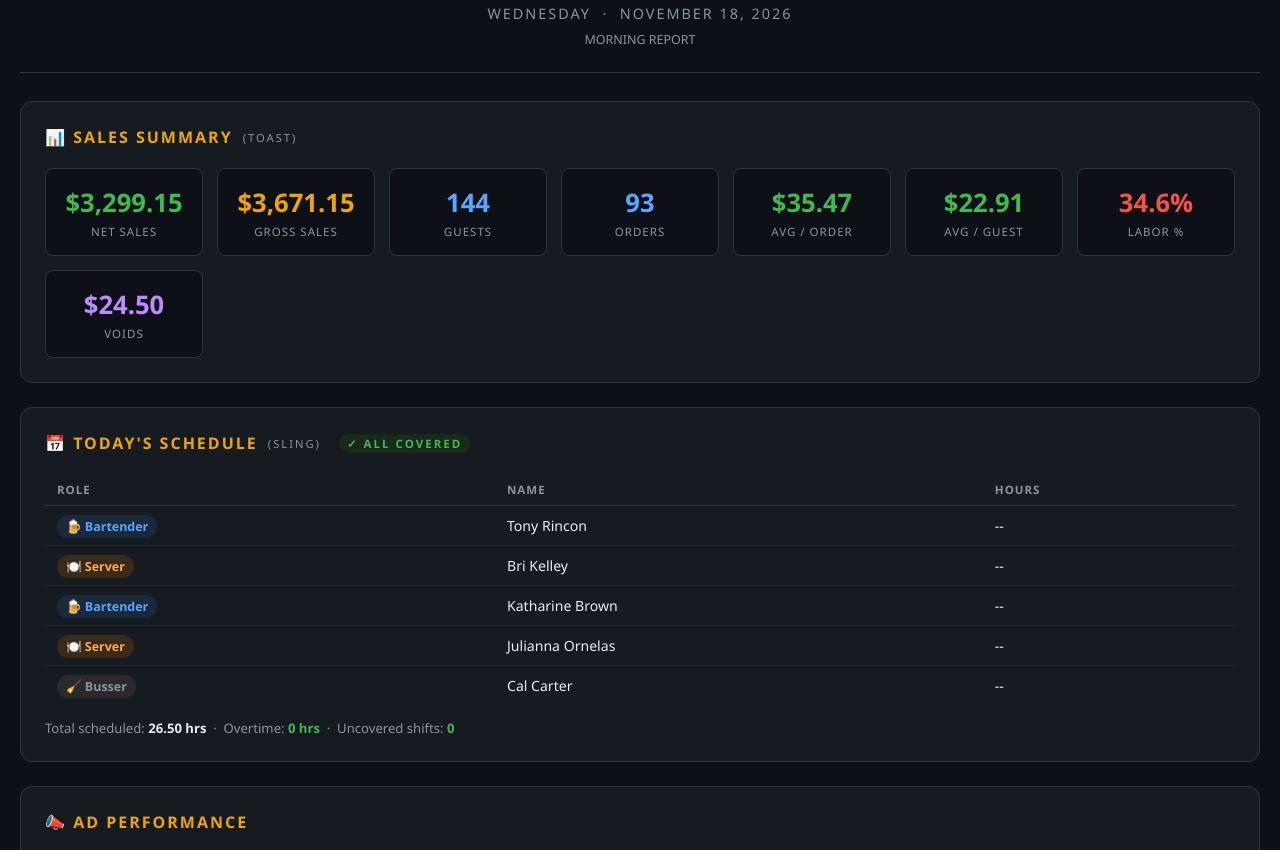
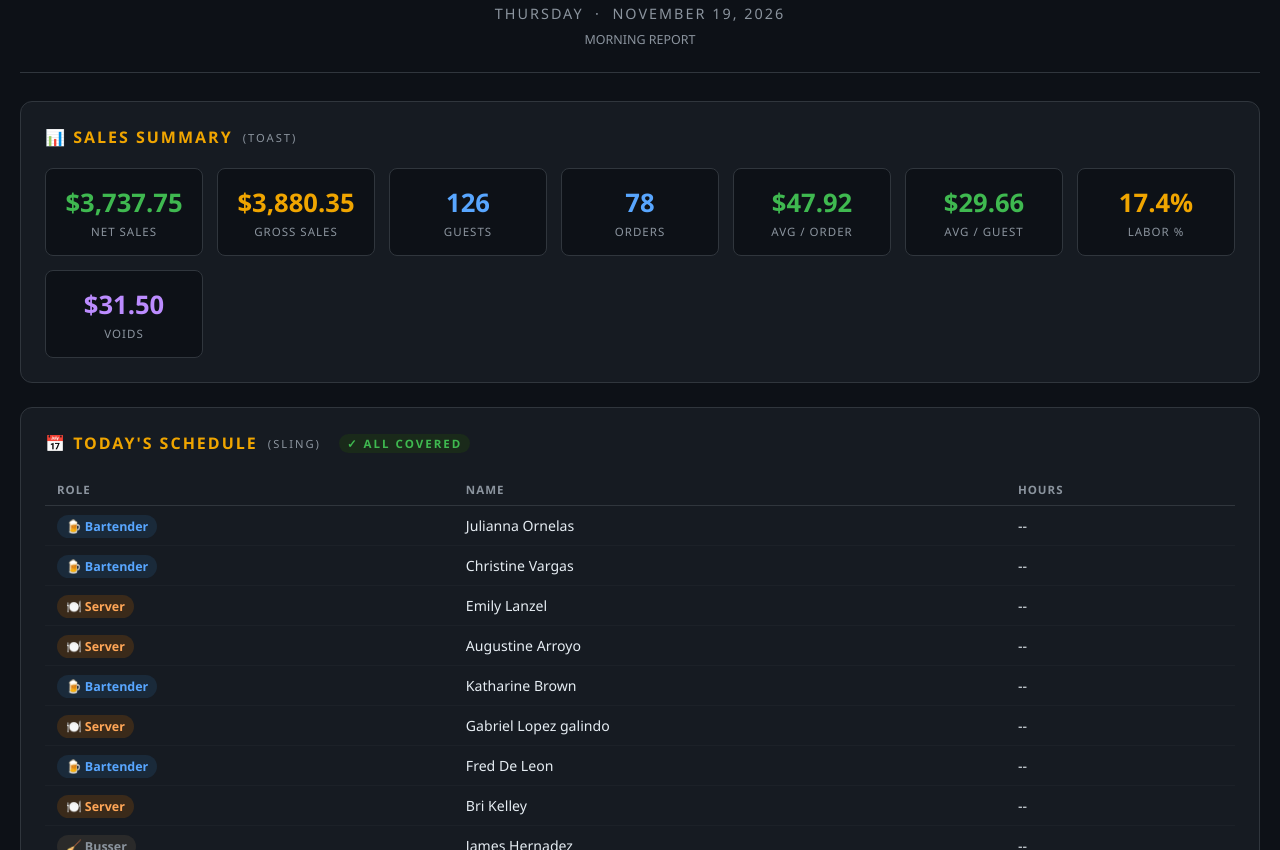
Before and after one commit to mojobrewhouse-cpu/brewhouse-hub, a plain HTML site: page Brewhouse_Morning_Report.html in a window 1280 px wide. Shown: the part 97-947 px from the top of the page. Drawn offline with Linux system fonts and the light colour scheme.

Commit message:
Auto-update Morning Report - November 20, 2026

```diff
--- a/Brewhouse_Morning_Report.html
+++ b/Brewhouse_Morning_Report.html
@@ -3,7 +3,7 @@
 <head>
 <meta charset="UTF-8">
 <meta name="viewport" content="width=device-width, initial-scale=1.0">
-<title>Brewhouse Morning Report — November 18, 2026</title>
+<title>Brewhouse Morning Report — November 19, 2026</title>
 <style>
   :root {
     --bg: #0d1117; --card: #161b22; --border: #30363d;
@@ -58,7 +58,7 @@
 <body>
 <div class="header">
   <h1>🍺 The Brewhouse</h1>
-  <div class="date">WEDNESDAY &nbsp;·&nbsp; NOVEMBER 18, 2026</div>
+  <div class="date">THURSDAY &nbsp;·&nbsp; NOVEMBER 19, 2026</div>
   <div style="color:var(--muted);font-size:0.78rem;margin-top:8px;">MORNING REPORT</div>
 </div>
 
@@ -67,35 +67,35 @@
   <div class="section-title">📊 Sales Summary <span style="font-size:0.7rem;color:var(--muted);font-weight:400">(Toast)</span></div>
   <div class="metrics">
     <div class="metric">
-      <div class="metric-value">$3,299.15</div>
+      <div class="metric-value">$3,737.75</div>
       <div class="metric-label">Net Sales</div>
     </div>
     <div class="metric amber">
-      <div class="metric-value">$3,671.15</div>
+      <div class="metric-value">$3,880.35</div>
       <div class="metric-label">Gross Sales</div>
     </div>
     <div class="metric blue">
-      <div class="metric-value">144</div>
+      <div class="metric-value">126</div>
       <div class="metric-label">Guests</div>
     </div>
     <div class="metric blue">
-      <div class="metric-value">93</div>
+      <div class="metric-value">78</div>
       <div class="metric-label">Orders</div>
     </div>
     <div class="metric">
-      <div class="metric-value">$35.47</div>
+      <div class="metric-value">$47.92</div>
       <div class="metric-label">Avg / Order</div>
     </div>
     <div class="metric">
-      <div class="metric-value">$22.91</div>
+      <div class="metric-value">$29.66</div>
       <div class="metric-label">Avg / Guest</div>
     </div>
-    <div class="metric red">
-      <div class="metric-value">34.6%</div>
+    <div class="metric amber">
+      <div class="metric-value">17.4%</div>
       <div class="metric-label">Labor %</div>
     </div>
     <div class="metric purple">
-      <div class="metric-value">$24.50</div>
+      <div class="metric-value">$31.50</div>
       <div class="metric-label">Voids</div>
     </div>
   </div>
@@ -113,12 +113,22 @@
     <tbody>
         <tr>
           <td><span class="role-badge bartender">🍺 Bartender</span></td>
-          <td>Tony Rincon</td>
+          <td>Julianna Ornelas</td>
+          <td>--</td>
+        </tr>
+        <tr>
+          <td><span class="role-badge bartender">🍺 Bartender</span></td>
+          <td>Christine Vargas</td>
           <td>--</td>
         </tr>
         <tr>
           <td><span class="role-badge server">🍽️ Server</span></td>
-          <td>Bri Kelley</td>
+          <td>Emily Lanzel</td>
+          <td>--</td>
+        </tr>
+        <tr>
+          <td><span class="role-badge server">🍽️ Server</span></td>
+          <td>Augustine Arroyo</td>
           <td>--</td>
         </tr>
         <tr>
@@ -128,17 +138,27 @@
         </tr>
         <tr>
           <td><span class="role-badge server">🍽️ Server</span></td>
-          <td>Julianna Ornelas</td>
+          <td>Gabriel Lopez galindo</td>
+          <td>--</td>
+        </tr>
+        <tr>
+          <td><span class="role-badge bartender">🍺 Bartender</span></td>
+          <td>Fred De Leon</td>
+          <td>--</td>
+        </tr>
+        <tr>
+          <td><span class="role-badge server">🍽️ Server</span></td>
+          <td>Bri Kelley</td>
           <td>--</td>
         </tr>
         <tr>
           <td><span class="role-badge busser">🧹 Busser</span></td>
-          <td>Cal Carter</td>
+          <td>James Hernadez</td>
           <td>--</td>
         </tr></tbody>
   </table>
   <div style="margin-top:14px;color:var(--muted);font-size:0.82rem;">
-    Total scheduled: <strong style="color:var(--text)">26.50 hrs</strong>
+    Total scheduled: <strong style="color:var(--text)">47 hrs</strong>
     &nbsp;·&nbsp; Overtime: <strong style="color:var(--green)">0 hrs</strong>
     &nbsp;·&nbsp; Uncovered shifts: <strong style="color:var(--green)">0</strong>
   </div>
@@ -213,7 +233,7 @@
 </div>
 
 <div class="footer">
-  Generated automatically · November 19, 2026 at 10:00 PM UTC · The Brewhouse Morning Report
+  Generated automatically · November 20, 2026 at 09:42 PM UTC · The Brewhouse Morning Report
 </div>
 </body>
 </html>
```
